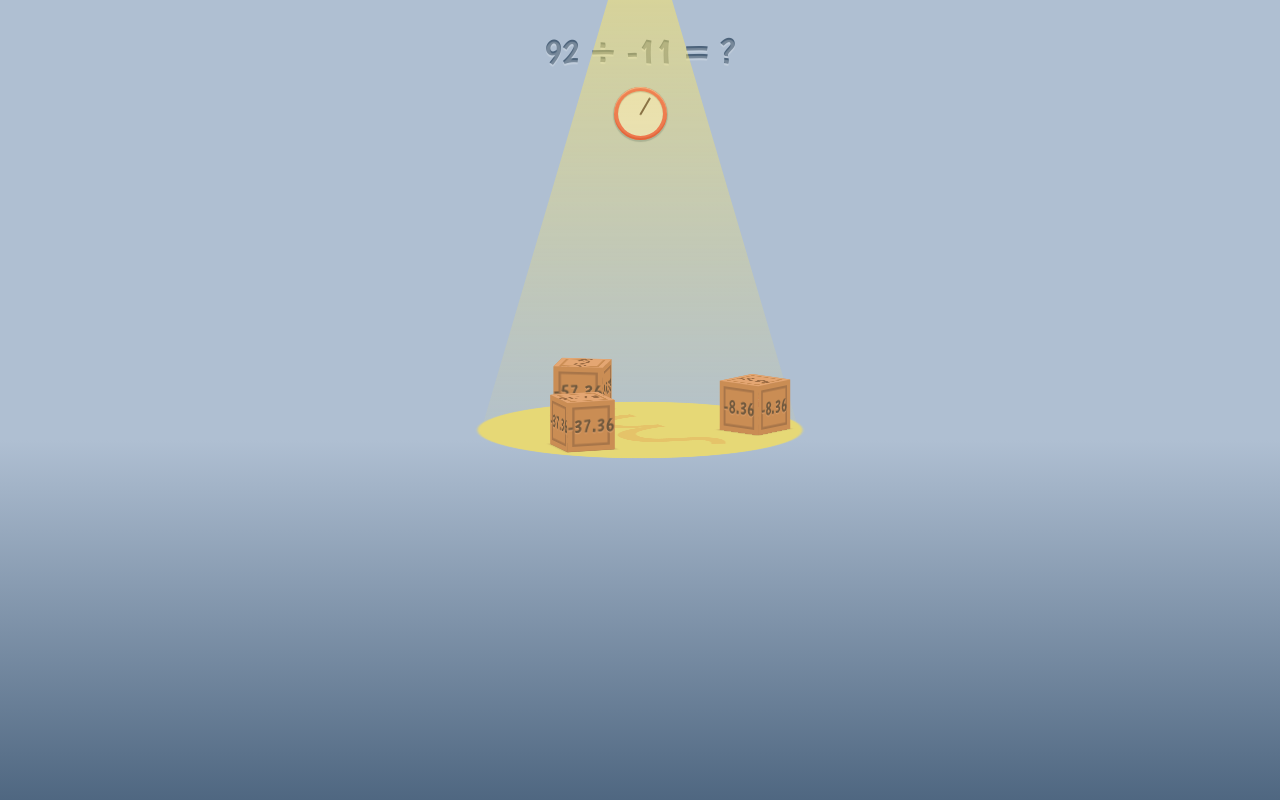
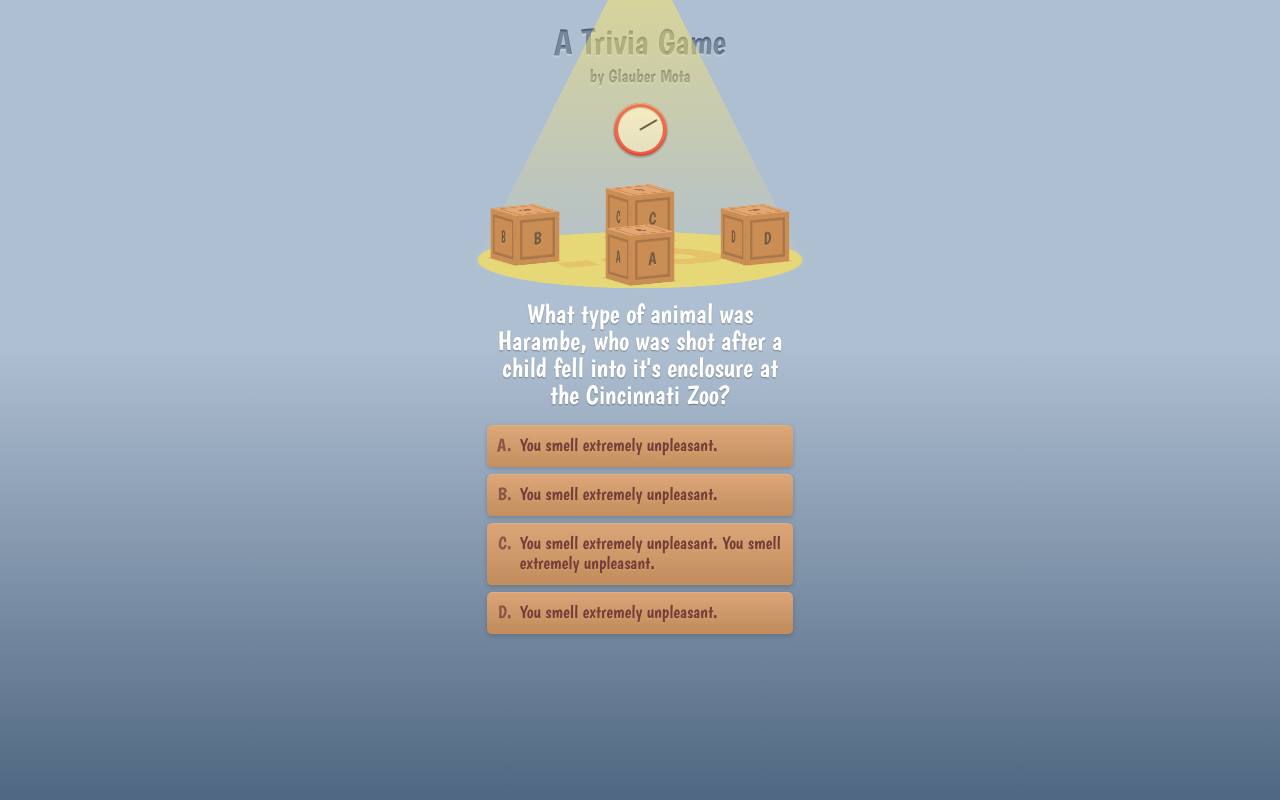
Before and after one commit to glauberm/a_trivia_game, a website built with webpack: page src/index.html in a window 1280 px wide. Built offline with nearby package versions, Linux system fonts and the light colour scheme; some packages are replaced by stand-ins of ours; no server answers.

Commit message:
Trivia, styles, big changes

```diff
--- a/src/components/Cube.js
+++ b/src/classes/Cube.js
@@ -1,32 +1,29 @@
-import Utils from '../controllers/Utils';
-import AlgebraicExpression from '../controllers/AlgebraicExpression';
-
 class Cube {
-  constructor(correctResult) {
-    this.setCubes(correctResult);
+  constructor() {
+    // this.setCubes(correctResult);
     this.handleCubeFaceClick();
   }
 
-  setCubes(correctResult) {
-    const cubes = document.getElementsByClassName('cube__inner');
-    const correctIndex = Utils.getRandomInt(0, 3);
+  // setCubes(correctResult) {
+  //   const cubes = document.getElementsByClassName('cube__inner');
+  //   const correctIndex = Utils.getRandomInt(0, 3);
 
-    for (let i = 0; i < cubes.length; i++) {
-      const cubeText = cubes[i].getElementsByClassName('cube__text');
+  //   for (let i = 0; i < cubes.length; i++) {
+  //     const cubeText = cubes[i].getElementsByClassName('cube__text');
 
-      if (i === correctIndex) {
-        for (let i = 0; i < cubeText.length; i++) {
-          cubeText[i].textContent = correctResult;
-        }
-      } else {
-        const expression = new AlgebraicExpression(correctResult, null, true);
+  //     if (i === correctIndex) {
+  //       for (let i = 0; i < cubeText.length; i++) {
+  //         cubeText[i].textContent = correctResult;
+  //       }
+  //     } else {
+  //       const expression = new AlgebraicExpression(correctResult, null, true);
 
-        for (let i = 0; i < cubeText.length; i++) {
-          cubeText[i].textContent = expression.getResult();
-        }
-      }
-    }
-  }
+  //       for (let i = 0; i < cubeText.length; i++) {
+  //         cubeText[i].textContent = expression.getResult();
+  //       }
+  //     }
+  //   }
+  // }
 
   handleCubeFaceClick() {
     const cubeFace = document.getElementsByClassName('cube__face');
--- /dev/null
+++ b/src/classes/Scene.js
@@ -0,0 +1,9 @@
+import Cube from './Cube';
+
+class Scene {
+  constructor() {
+    new Cube();
+  }
+}
+
+export default Scene;
--- a/src/components/Wall.js
+++ /dev/null
@@ -1,16 +0,0 @@
-class Wall {
-  constructor(correctExpression) {
-    this.setTitle(correctExpression);
-  }
-
-  setTitle(correctExpression) {
-    const documentTitle = document.title;
-    const titleElement = document.getElementById('title');
-    const title = correctExpression + ' = ?';
-
-    document.title = title + ' • ' + documentTitle;
-    titleElement.textContent = title;
-  }
-}
-
-export default Wall;
--- a/src/controllers/AlgebraicExpression.js
+++ /dev/null
@@ -1,56 +0,0 @@
-import Utils from '../controllers/Utils';
-
-class AlgebraicExpression {
-  constructor(x = null, y = null, misleading = false) {
-    this.operations = [
-      this.addition, this.subtraction, this.multiplication, this.division
-    ];
-    this.x = x ? x : Utils.getRandomInt(-99, 100);
-
-    if (misleading !== true) {
-      this.y = y ? y : Utils.getRandomInt(-99, 100);
-      this.operation = this.operations[Utils.getRandomInt(0, 4)];
-    } else {
-      this.y = Utils.getRandomInt(-49, 50);
-      this.operation = this.operations[Utils.getRandomInt(0, 2)];
-    }
-  }
-
-  getExpression() {
-    return this.operation(this.x, this.y).expression;
-  }
-
-  getResult() {
-    return +this.operation(this.x, this.y).result.toFixed(2);
-  }
-
-  addition(x, y) {
-    return {
-      expression: x + ' + ' + y,
-      result: x + y
-    };
-  }
-
-  subtraction(x, y) {
-    return {
-      expression: x + ' − ' + y,
-      result: x - y
-    };
-  }
-
-  multiplication(x, y) {
-    return {
-      expression: x + ' × ' + y,
-      result: x * y
-    };
-  }
-
-  division(x, y) {
-    return {
-      expression: x + ' ÷ ' + y,
-      result: x / y
-    };
-  }
-}
-
-export default AlgebraicExpression;
--- a/src/index.html
+++ b/src/index.html
@@ -5,37 +5,43 @@
   <meta charset="utf-8">
   <meta name="viewport" content="width=device-width, initial-scale=1, shrink-to-fit=no">
   <meta name="theme-color" content="#e53b44">
-  <title>Speed Math Game</title>
+  <title>A Trivia Game</title>
 </head>
 
 <body>
+
   <header class="header">
+    <div class="header__inner">
+
       <div class="wall" id="wall">
-      <h1 class="wall__title" id="title">Speed Math Game</h1>
+        <h1 class="wall__title" id="title">A Trivia Game</h1>
+        <p class="wall__subtitle">by Glauber Mota</p>
         <div class="timer" id="timer">
             <div class="timer__inner">
               <div class="timer__core"></div>
             </div>
         </div>
       </div>
-  </header>
-  <main class="main">
+
       <div class="light" id="light"></div>
 
       <div class="scene" id="scene">
-      <div class="spotlight" id="spotlight"></div>
+        <div class="spotlight" id="spotlight">
+          <div class="spotlight__inner"></div>
+        </div>
 
         <div class="surface" id="surface">
+
           <div class="surface__inner">
             <div class="surface__core">
               <div class="cube">
                 <div class="cube__inner">
-                <div class="cube__core">
-                  <div class="cube__face cube__face--top cube__text"></div>
-                  <div class="cube__face cube__face--front cube__text"></div>
-                  <div class="cube__face cube__face--back cube__text"></div>
-                  <div class="cube__face cube__face--left cube__text"></div>
-                  <div class="cube__face cube__face--right cube__text"></div>
+                  <div class="cube__core" id="cubeA">
+                    <div class="cube__face cube__face--top">A</div>
+                    <div class="cube__face cube__face--front">A</div>
+                    <div class="cube__face cube__face--back">A</div>
+                    <div class="cube__face cube__face--left">A</div>
+                    <div class="cube__face cube__face--right">A</div>
                     <div class="cube__face cube__face--bottom"></div>
                     <div class="cube__face cube__face--shadow"></div>
                   </div>
@@ -50,12 +56,12 @@
             <div class="surface__core">
               <div class="cube">
                 <div class="cube__inner">
-                <div class="cube__core">
-                  <div class="cube__face cube__face--top cube__text"></div>
-                  <div class="cube__face cube__face--front cube__text"></div>
-                  <div class="cube__face cube__face--back cube__text"></div>
-                  <div class="cube__face cube__face--left cube__text"></div>
-                  <div class="cube__face cube__face--right cube__text"></div>
+                  <div class="cube__core" id="cubeB">
+                    <div class="cube__face cube__face--top">B</div>
+                    <div class="cube__face cube__face--front">B</div>
+                    <div class="cube__face cube__face--back">B</div>
+                    <div class="cube__face cube__face--left">B</div>
+                    <div class="cube__face cube__face--right">B</div>
                     <div class="cube__face cube__face--bottom"></div>
                     <div class="cube__face cube__face--shadow"></div>
                   </div>
@@ -70,12 +76,32 @@
             <div class="surface__core">
               <div class="cube">
                 <div class="cube__inner">
-                <div class="cube__core">
-                  <div class="cube__face cube__face--top cube__text"></div>
-                  <div class="cube__face cube__face--front cube__text"></div>
-                  <div class="cube__face cube__face--back cube__text"></div>
-                  <div class="cube__face cube__face--left cube__text"></div>
-                  <div class="cube__face cube__face--right cube__text"></div>
+                  <div class="cube__core" id="cubeC">
+                    <div class="cube__face cube__face--top">C</div>
+                    <div class="cube__face cube__face--front">C</div>
+                    <div class="cube__face cube__face--back">C</div>
+                    <div class="cube__face cube__face--left">C</div>
+                    <div class="cube__face cube__face--right">C</div>
+                    <div class="cube__face cube__face--bottom"></div>
+                    <div class="cube__face cube__face--shadow"></div>
+                  </div>
+                  <div class="badge badge__top"></div>
+                  <div class="badge badge__bottom"></div>
+                </div>
+              </div>
+            </div>
+          </div>
+
+          <div class="surface__inner">
+            <div class="surface__core">
+              <div class="cube">
+                <div class="cube__inner">
+                  <div class="cube__core" id="cubeD">
+                    <div class="cube__face cube__face--top">D</div>
+                    <div class="cube__face cube__face--front">D</div>
+                    <div class="cube__face cube__face--back">D</div>
+                    <div class="cube__face cube__face--left">D</div>
+                    <div class="cube__face cube__face--right">D</div>
                     <div class="cube__face cube__face--bottom"></div>
                     <div class="cube__face cube__face--shadow"></div>
                   </div>
@@ -90,10 +116,43 @@
 
       </div>
 
-    <div class="shadow" id="shadow"></div>
+    </div>
+  </header>
+
+  <main class="main">
+
+    <div class="panel">
+      <h2 class="panel__question" id="question">What type of animal was Harambe, who was shot after a child fell into it&#039;s enclosure at the Cincinnati Zoo?</h2>
+      <ol class="panel__alternatives">
+        <li class="panel__alternative">
+          <button class="panel__button" id="alternativeA">
+            <span class="panel__text" id="textA">You smell extremely unpleasant.</span>
+          </button>
+        </li>
+        <li class="panel__alternative">
+          <button class="panel__button" id="alternativeB">
+            <span class="panel__text" id="textB">You smell extremely unpleasant.</span>
+          </button>
+        </li class="panel__alternative">
+        <li class="panel__alternative">
+          <button class="panel__button" id="alternativeC">
+            <span class="panel__text" id="textC">You smell extremely unpleasant. You smell extremely unpleasant.</span>
+          </button>
+        </li>
+        <li class="panel__alternative">
+          <button class="panel__button" id="alternativeD">
+            <span class="panel__text" id="textD">You smell extremely unpleasant.</span>
+          </button>
+        </li>
+      </ol>
+    </div>
+
   </main>
 
-  <footer class="footer"></footer>
+  <footer class="footer">
+    <div class="shadow" id="shadow"></div>
+  </footer>
+
 </body>
 
 </html>
--- a/src/index.js
+++ b/src/index.js
@@ -1,13 +1,17 @@
+import Scene from './classes/Scene';
+import Api from './services/Api';
 import './main.css';
-import AlgebraicExpression from './controllers/AlgebraicExpression';
-import Scene from './components/Scene';
+
+Api.getRequest()
+  .then((response) => {
+    const result = response.results[0];
+    const question = result.question;
+    const correctAnswer = result.correct_answer;
+    const incorrectAnswers = result.incorrect_answers;
+
+    console.log(result);
+  });
 
 document.addEventListener('DOMContentLoaded', function () {
-  const correctExpression = new AlgebraicExpression();
-  console.log(correctExpression.getResult());
-
-  new Scene(
-    correctExpression.getExpression(),
-    correctExpression.getResult()
-  );
+  new Scene();
 });
--- a/src/main.scss
+++ b/src/main.scss
@@ -11,3 +11,4 @@
 @import './src/styles/cube';
 @import './src/styles/shadow';
 @import './src/styles/badge';
+@import './src/styles/panel';
--- /dev/null
+++ b/src/services/Api.js
@@ -0,0 +1,23 @@
+class Api {
+  static async getRequest() {
+    try {
+      const url = 'https://opentdb.com/api.php?amount=1&category=9&type=multiple';
+
+      const response = await fetch(url);
+      if (response.ok === true) {
+        return await response.json();
+      } else {
+        console.error(
+          response.url +
+          ' ' + response.status +
+          ': ' + response.statusText
+        );
+      }
+    }
+    catch (error) {
+      console.error(error);
+    }
+  }
+}
+
+export default Api;
--- a/src/styles/_base.scss
+++ b/src/styles/_base.scss
@@ -11,6 +11,7 @@
   font-weight: 400;
   line-height: 1.5;
   text-align: left;
+  color: lighten(#afbfd2, 25%);
   -webkit-font-smoothing: antialiased;
   -moz-osx-font-smoothing: grayscale;
 }
@@ -18,9 +19,19 @@
 .header {
   overflow-x: hidden;
   position: absolute;
-  height: 50%;
+  height: 100%;
   width: 100%;
   top: 0;
+
+  &__inner {
+    height: 100%;
+    position: relative;
+    display: flex;
+    flex-wrap: wrap;
+    flex-direction: column;
+    justify-content: flex-start;
+    align-items: center;
+  }
 }
 
 .main {
@@ -28,7 +39,5 @@
   position: absolute;
   height: 100%;
   width: 100%;
-  display: flex;
-  justify-content: center;
-  align-items: center;
+  bottom: 0;
 }
--- a/src/styles/_cube.scss
+++ b/src/styles/_cube.scss
@@ -1,22 +1,16 @@
 .cube {
   position: relative;
-  width: 50px;
-  height: 50px;
   transform: translateZ(25px);
   transform-style: preserve-3d;
-  cursor: pointer;
-  -webkit-tap-highlight-color: transparent;
 
   &__inner {
     position: relative;
-    width: 50px;
-    height: 50px;
     display: flex;
     justify-content: center;
     align-items: center;
     transform-style: preserve-3d;
     animation-name: cube-rotate;
-    animation-duration: 4.5s;
+    animation-duration: 3s;
     animation-timing-function: linear;
     animation-iteration-count: infinite;
   }
@@ -43,7 +37,7 @@
     height: 50px;
     background-color: $cube-gray400;
     border: 5px solid $cube-gray400;
-    font-size: 1.1em;
+    line-height: 1;
     color: $cube-black;
     text-shadow: 0 1px 1px $cube-gray200;
     box-shadow: 0 0 0 2.5px $cube-gray500 inset;
--- a/src/styles/_light.scss
+++ b/src/styles/_light.scss
@@ -1,7 +1,7 @@
 .light {
   position: absolute;
   width: 320px;
-  height: 62vh;
+  height: 290px;
   top: 0;
   background: #ffe762;
   background: linear-gradient(to bottom, #ffe762 0%,rgba(255,231,98,0) 100%);
--- /dev/null
+++ b/src/styles/_panel.scss
@@ -0,0 +1,71 @@
+.panel {
+  position: relative;
+  bottom: -290px;
+  width: 100%;
+  max-width: 320px;
+  margin: 0 auto;
+
+  &__question {
+    font-weight: normal;
+    margin: 0.4em 0.4em 0.6em;
+    text-align: center;
+    line-height: 1;
+    text-shadow: 0 1px 1px rgba(0, 0, 0, 0.35);
+  }
+
+  &__alternatives {
+    position: relative;
+    margin: 0 0 1em;
+    padding: 0 0 0 2em;
+    list-style: upper-alpha;
+  }
+
+  &__alternative {
+    line-height: 1;
+    color: rgba(#743f39, 0.75);
+
+    &+& {
+      margin-top: 0.4em;
+    }
+  }
+
+  &__button {
+    display: block;
+    width: calc(100% + 1.2em);
+    margin-left: -1.6em;
+    padding: 0.5em 0.5em calc(0.5em + 1px) 1.75em;
+    background-color: rgba($cube-gray200, 0.9);
+    background: linear-gradient(to bottom, rgba($cube-gray200, 0.9) 0%, rgba($cube-gray400, 0.9) 100%);
+    border: 1px solid transparent;
+    border-top-color: lighten($cube-gray200, 2.5%);
+    border-bottom-color: $cube-gray400;
+    border-radius: 0.3em;
+    text-align: left;
+    text-shadow: 0 1px 0 $cube-gray200;
+    box-shadow: 0 2px 5px rgba(0,0,0,0.175);
+    transition: box-shadow 0.2s ease;
+    cursor: pointer;
+    -webkit-tap-highlight-color: transparent;
+
+    &:hover,
+    &:focus {
+      outline: 0;
+      box-shadow:
+        0 2px 5px rgba(0,0,0,0.175),
+        0 0 0 1px #ffe762
+      ;
+    }
+
+    &:active {
+      text-shadow: none;
+      border-color: rgba(0,0,0,0.175);
+      border-bottom-color: lighten($cube-gray200, 2.5%);
+      background: linear-gradient(to top, rgba($cube-gray200, 0.9) 0%, rgba($cube-gray400, 0.9) 100%);
+      box-shadow: 0 2px 5px rgba(0,0,0,0.175) inset;
+    }
+  }
+
+  &__text {
+    color: #743f39;
+  }
+}
--- a/src/styles/_scene.scss
+++ b/src/styles/_scene.scss
@@ -1,7 +1,8 @@
 .scene {
   position: relative;
-  width: 280px;
-  height: 320px;
+  bottom: 0;
+  height: 420px;
+  width: 320px;
 
   &--paused {
     .surface__inner,
@@ -12,10 +13,14 @@
     .surface__core:not(.surface__core--selected) .badge,
     .cube__core:not(.cube__core--selected) .cube__face {
       animation-name: fade-out;
-      animation-duration: 0.2s;
+      animation-duration: 0.1s;
       animation-timing-function: ease-out;
       animation-iteration-count: 1;
       animation-fill-mode: forwards;
+    }
+
+    .cube__core:not(.cube__core--selected) .cube__face {
+      animation-delay: 0.1s;
     }
   }
 }
--- a/src/styles/_shadow.scss
+++ b/src/styles/_shadow.scss
@@ -3,7 +3,7 @@
   bottom: 0;
   left: 0;
   width: 100%;
-  height: 45vh;
+  height: calc(50vh + 55px);
   background: linear-gradient(to bottom, #afbfd2 0%, #4f6781 100%);
   z-index: -1;
 
--- a/src/styles/_spotlight.scss
+++ b/src/styles/_spotlight.scss
@@ -1,11 +1,16 @@
 .spotlight {
   position: absolute;
   height: 320px;
-  top: 30px;
+  bottom: 0;
   width: 320px;
-  margin-left: -20px;
-  border-radius: 300px;
   transform: rotateX(80deg) rotateZ(-30deg);
+  transform-style: preserve-3d;
+
+  &__inner {
+    position: absolute;
+    width: 100%;
+    height: 100%;
+    border-radius: 50%;
     transform-style: preserve-3d;
     background-color: #e6d876;
     box-shadow: 0 0 2.5px 2.5px #e6d876;
@@ -13,12 +18,17 @@
     justify-content: center;
     align-items: center;
     z-index: 0;
+    animation-name: spotlight-rotate;
+    animation-duration: 4s;
+    animation-timing-function: linear;
+    animation-iteration-count: infinite;
 
     &::after {
-    content: "ξ";
+      content: "?";
       color: #e5c369;
-    font-size: 12em;
+      font-size: 240px;
       line-height: 1;
+    }
   }
 
   &--active {
@@ -31,6 +41,11 @@
   }
 }
 
+@keyframes spotlight-rotate {
+  0% { transform: rotateZ(0deg); }
+  100% { transform: rotateZ(360deg); }
+}
+
 @keyframes spotlight-active {
   to {
     transform: rotateX(45deg) rotateY(0deg) rotateZ(-30deg);
--- a/src/styles/_surface.scss
+++ b/src/styles/_surface.scss
@@ -1,25 +1,24 @@
 .surface {
   position: absolute;
-  top: 50%;
-  height: 300px;
-  margin-top: -125px;
+  bottom: 165px;
+  left: 20px;
   width: 100%;
   transform: rotateX(80deg);
   transform-style: preserve-3d;
 
   &__inner {
     position: absolute;
-    width: 100%;
-    top: 50%;
+    width: 280px;
     transform-style: preserve-3d;
     z-index: 1;
     animation-name: surface-rotate, surface-z-index;
-    animation-duration: 3s, 3s;
+    animation-duration: 4s, 4s;
     animation-timing-function: linear, linear;
     animation-iteration-count: infinite, infinite;
 
     &:nth-child(2) { animation-delay: -1s, -1s; }
     &:nth-child(3) { animation-delay: -2s, -2s; }
+    &:nth-child(4) { animation-delay: -3s, -3s; }
   }
 
   &__core {
--- a/src/styles/_timer.scss
+++ b/src/styles/_timer.scss
@@ -29,6 +29,7 @@
     justify-content: center;
     align-items: center;
     background-color: #ddd;
+    background: linear-gradient(to bottom, #eee 0%,#ddd 100%);
     color: lighten(#4f6781, 10%);
     height: 2.5em;
     width: 2.5em;
@@ -38,15 +39,16 @@
 
   &__core {
     position: absolute;
-    height: 45%;
-    top: 10%;
-    width: 2px;
-    border-radius: 2px;
+    height: 1.1em;
+    top: 50%;
+    margin-top: -1.1em;
+    width: 0.1em;
+    border-radius: 0.1em;
     background-color: #3f2832;
     transform-origin: center bottom;
     animation-name: timer-rotate;
-    animation-duration: 60s;
-    animation-timing-function: steps(60);
+    animation-duration: 30s;
+    animation-timing-function: steps(30);
     animation-iteration-count: infinite;
     animation-fill-mode: forwards;
   }
--- a/src/styles/_wall.scss
+++ b/src/styles/_wall.scss
@@ -1,14 +1,24 @@
 .wall {
+  position: absolute;
   text-align: center;
 
-  &__title {
+  &__title,
+  &__subtitle {
     font-weight: normal;
     color: transparent;
+    line-height: 1;
     background-color: darken(#4f6781, 2.5%);
     text-shadow: 0 2px 1px rgba(255, 255, 255, .25);
     background-clip: text;
-    margin-bottom: 0.235em;
     transform-style: preserve-3d;
+  }
+
+  &__title {
+    margin-bottom: 0.2em;
+  }
+
+  &__subtitle {
+    margin-top: 0.2em;
   }
 
   &--active {
```
Also changed, not shown: src/components/Scene.js (deleted, +0 -11 lines), src/controllers/Utils.js (deleted, +0 -13 lines). Lines whose indentation alone changed are shown as unchanged.
